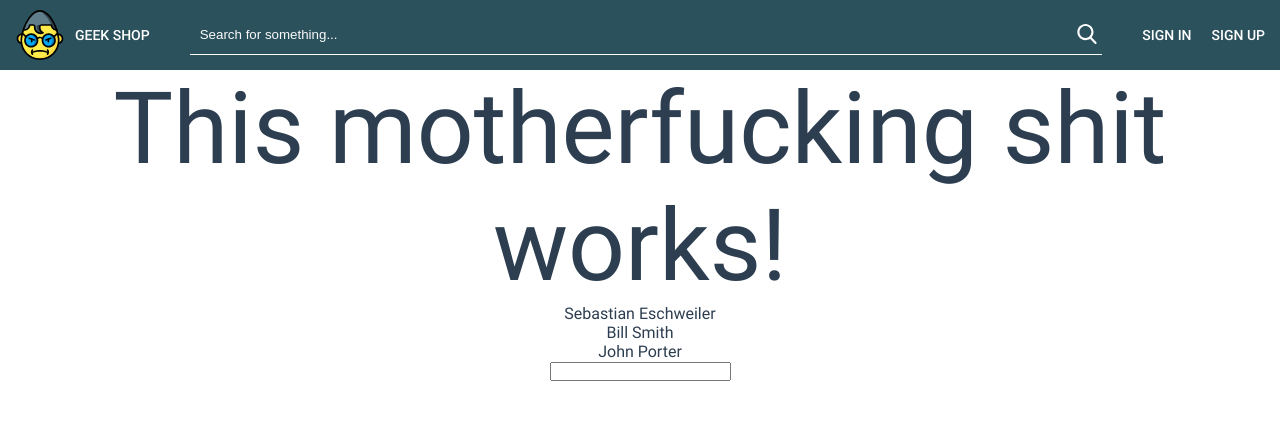
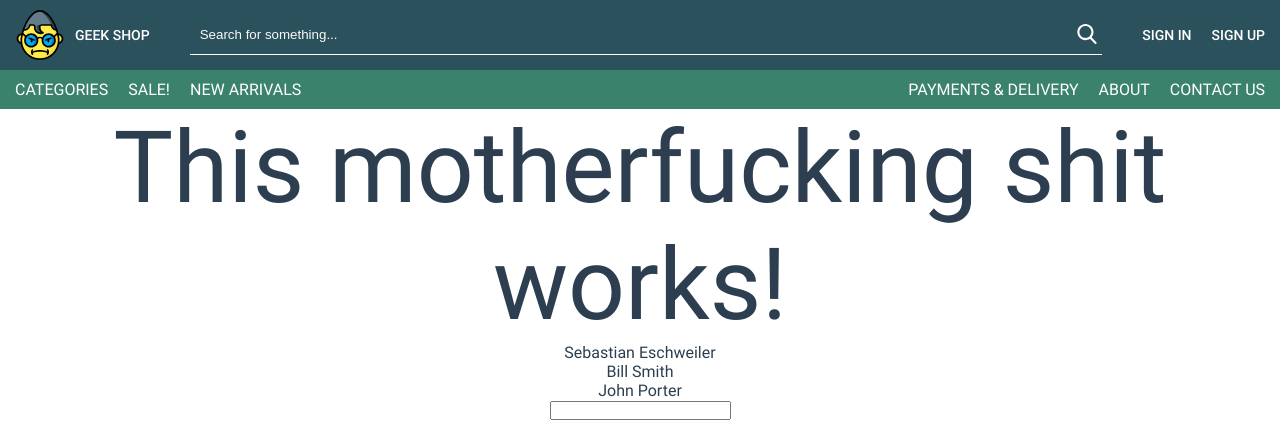
Before and after one commit to xineman/electronics, a Vue app: page / in a window 1280 px wide. Shown: the top 436 px of the page. Built offline with nearby package versions, Linux system fonts and the light colour scheme; the HTML template or start-up script is replaced by a standard one.

Commit message:
Add top navigation

```diff
--- a/src/App.vue
+++ b/src/App.vue
@@ -1,6 +1,7 @@
 <template>
   <div id="app">
     <top-header></top-header>
+    <top-menu></top-menu>
     <router-view></router-view>
     <ul>
       <li v-bind:key="user.lastname" v-for="user in users">
@@ -13,6 +14,7 @@
 
 <script>
 import TopHeader from './components/Header';
+import TopMenu from './components/Menu';
 
 export default {
   data() {
@@ -28,6 +30,7 @@ export default {
   name: 'app',
   components: {
     'top-header': TopHeader,
+    'top-menu': TopMenu,
   },
 };
 </script>
--- a/src/components/Header.vue
+++ b/src/components/Header.vue
@@ -1,19 +1,19 @@
 <template>
   <header class="header">
-    <a class="logo-container" href="/">
+    <router-link class="logo-container" to="/">
       <img class="logo" src="../assets/img/geek.svg" alt="" />
       <p class="logo-text">Geek shop</p>
-    </a>
+    </router-link>
     <form class="search-form">
       <input class="search-input" type="text" placeholder="Search for something..."/>
       <button class="search-button"><img class="search-icon" src="../assets/img/search_bold.svg" alt="Search"></button>
     </form>
     <nav class="account">
       <div class="nav-link-container">
-        <a class="nav-link" href="">Sign in</a>
+        <router-link class="nav-link" to="signin">Sign in</router-link>
       </div>
       <div class="nav-link-container">
-        <a class="nav-link" href="">Sign up</a>
+        <router-link class="nav-link" to="signup">Sign up</router-link>
       </div>
     </nav>
   </header>
--- /dev/null
+++ b/src/components/Menu.vue
@@ -0,0 +1,37 @@
+<template>
+  <nav class="navigation">
+    <ul class="nav-block">
+      <li class="nav-item link">Categories</li>
+      <li class="nav-item"><router-link class="link" to="/sale">Sale!</router-link></li>
+      <li class="nav-item"><router-link class="link" to="/new">New arrivals</router-link></li>
+    </ul>
+    <ul class="nav-block">
+      <li class="nav-item"><router-link class="link" to="/delivery">Payments & Delivery</router-link></li>
+      <li class="nav-item"><router-link class="link" to="/about">About</router-link></li>
+      <li class="nav-item"><router-link class="link" to="/contact">Contact us</router-link></li>
+    </ul>
+  </nav>
+</template>
+
+<style lang="postcss" scoped>
+  .navigation {
+    display: flex;
+    justify-content: space-between;
+    padding: 10px 15px;
+    background: #3A826C;
+  }
+  .nav-block {
+    display: flex;
+    list-style-type: none;
+    margin: 0 -10px;
+  }
+  .nav-item {
+    margin: 0 10px;
+    text-decoration: none;
+  }
+  .link {
+    text-decoration: none;
+    color: #FFF;
+    text-transform: uppercase;
+  }
+</style>
```
Also changed, not shown: 1 other file (tests, documents, lock files or other folders).
